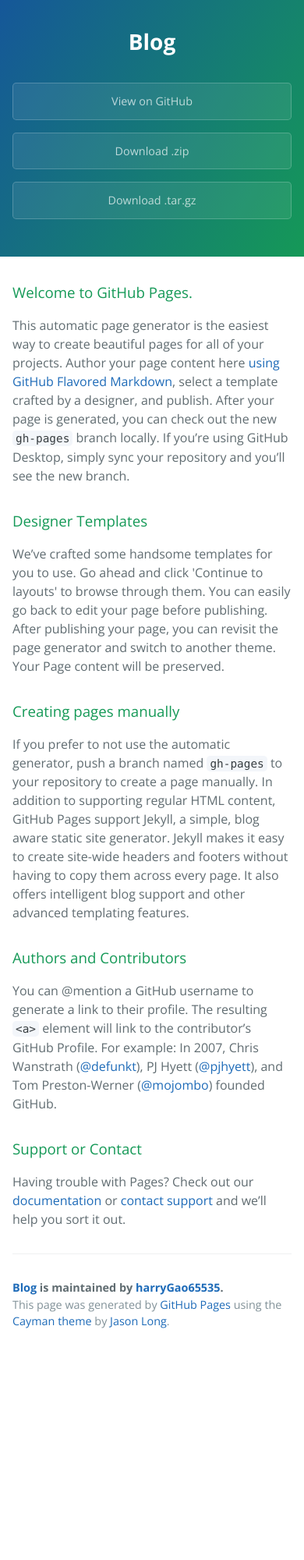
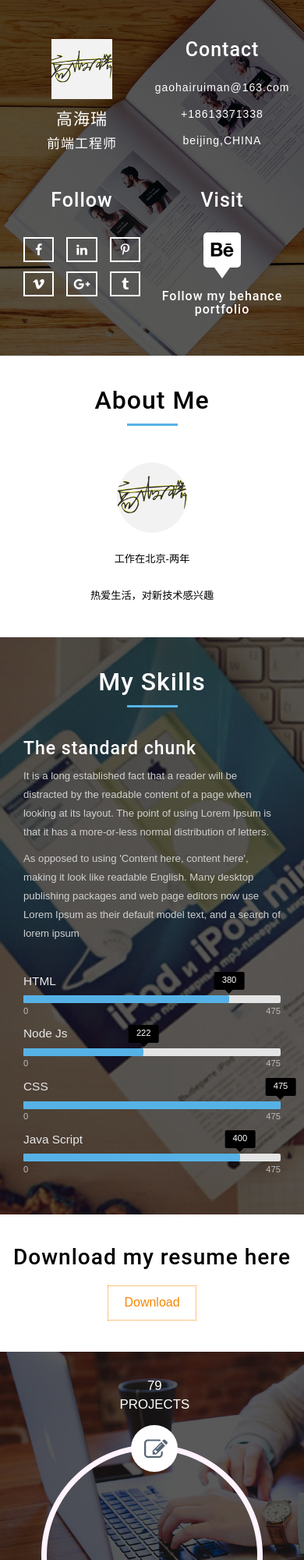
Before and after one commit to harryGao65535/blog, a plain HTML site: page index.html in a window 390 px wide. Shown: the top 2000 px of the page at 78% size. Before the commit the page ends 1737 px from the top, so only its background shows below. Drawn offline with nearby package versions, Linux system fonts and the light colour scheme.

Commit message:
index页面

```diff
--- a/index.html
+++ b/index.html
@@ -1,57 +1,203 @@
 <!DOCTYPE html>
-<html lang="en-us">
-  <head>
-    <meta charset="UTF-8">
-    <title>Blog by harryGao65535</title>
-    <meta name="viewport" content="width=device-width, initial-scale=1">
-    <link rel="stylesheet" type="text/css" href="stylesheets/normalize.css" media="screen">
-    <link href='https://fonts.googleapis.com/css?family=Open+Sans:400,700' rel='stylesheet' type='text/css'>
-    <link rel="stylesheet" type="text/css" href="stylesheets/stylesheet.css" media="screen">
-    <link rel="stylesheet" type="text/css" href="stylesheets/github-light.css" media="screen">
-  </head>
-  <body>
-    <section class="page-header">
-      <h1 class="project-name">Blog</h1>
-      <h2 class="project-tagline"></h2>
-      <a href="https://github.com/harryGao65535/blog" class="btn">View on GitHub</a>
-      <a href="https://github.com/harryGao65535/blog/zipball/master" class="btn">Download .zip</a>
-      <a href="https://github.com/harryGao65535/blog/tarball/master" class="btn">Download .tar.gz</a>
-    </section>
+<html>
+<head>
+<title>CV</title>
+<meta name="viewport" content="width=device-width, initial-scale=1">
+<meta http-equiv="Content-Type" content="text/html; charset=utf-8" />
+<meta name="keywords" content="" />
+<script type="applisalonion/x-javascript"> addEventListener("load", function() { setTimeout(hideURLbar, 0); }, false); function hideURLbar(){ window.scrollTo(0,1); } </script>
+<!-- Custom Theme files -->
+<link href="css/bootstrap.css" rel='stylesheet' type='text/css' />
+<link href="css/style.css" rel='stylesheet' type='text/css' />
+<link rel="stylesheet" href="css/swipebox.css">
+<link href="css/font-awesome.min.css" rel='stylesheet' type='text/css' />
+<!--//Custom Theme files-->
 
-    <section class="main-content">
-      <h3>
-<a id="welcome-to-github-pages" class="anchor" href="#welcome-to-github-pages" aria-hidden="true"><span aria-hidden="true" class="octicon octicon-link"></span></a>Welcome to GitHub Pages.</h3>
+<script src="js/jquery.min.js"></script>
+</head>
+<body>
+<!--banner-->
+<div class="banner">
+	<div class="container">
+		<div class="col-md-3 b-part1">
+			<img src="images/1.jpg" alt=" " />
+			<h1>高海瑞</h1>
+			<h2>前端工程师</h2>
+		</div>
+		<div class="col-md-3 b-part2">
+			<h3>Contact</h3>
+			<h4><a href="mailto:info@example.com">gaohairuiman@163.com</a></h4>
+			<h4 class="agile">+18613371338</h4>
+			<h4>beijing,CHINA</h4>
+		</div>
+		<div class="col-md-3 b-part3">
+			<h3>Follow</h3>
+			<a href="#"><i class="fa fa-facebook" aria-hidden="true"></i></a>
+			<a href="#"><i class="fa fa-linkedin" aria-hidden="true"></i></a>
+			<a href="#"><i class="fa fa-pinterest-p" aria-hidden="true"></i></a>
+			<a href="#"><i class="fa fa-vimeo" aria-hidden="true"></i></a>
+			<a href="#"><i class="fa fa-google-plus" aria-hidden="true"></i></a>
+			<a href="#"><i class="fa fa-tumblr" aria-hidden="true"></i></a>
 
-<p>This automatic page generator is the easiest way to create beautiful pages for all of your projects. Author your page content here <a href="https://guides.github.com/features/mastering-markdown/">using GitHub Flavored Markdown</a>, select a template crafted by a designer, and publish. After your page is generated, you can check out the new <code>gh-pages</code> branch locally. If you’re using GitHub Desktop, simply sync your repository and you’ll see the new branch.</p>
+		</div>
+		<div class="col-md-3 b-part4">
+			<h3>Visit</h3>
+			<i class="fa fa-behance" aria-hidden="true"></i>
+			<h4>Follow my behance portfolio</h4>
+		</div>
+		<div class="clearfix"></div>
+	</div>
+</div>
+<!--//banner-->
 
-<h3>
-<a id="designer-templates" class="anchor" href="#designer-templates" aria-hidden="true"><span aria-hidden="true" class="octicon octicon-link"></span></a>Designer Templates</h3>
-
-<p>We’ve crafted some handsome templates for you to use. Go ahead and click 'Continue to layouts' to browse through them. You can easily go back to edit your page before publishing. After publishing your page, you can revisit the page generator and switch to another theme. Your Page content will be preserved.</p>
-
-<h3>
-<a id="creating-pages-manually" class="anchor" href="#creating-pages-manually" aria-hidden="true"><span aria-hidden="true" class="octicon octicon-link"></span></a>Creating pages manually</h3>
-
-<p>If you prefer to not use the automatic generator, push a branch named <code>gh-pages</code> to your repository to create a page manually. In addition to supporting regular HTML content, GitHub Pages support Jekyll, a simple, blog aware static site generator. Jekyll makes it easy to create site-wide headers and footers without having to copy them across every page. It also offers intelligent blog support and other advanced templating features.</p>
-
-<h3>
-<a id="authors-and-contributors" class="anchor" href="#authors-and-contributors" aria-hidden="true"><span aria-hidden="true" class="octicon octicon-link"></span></a>Authors and Contributors</h3>
-
-<p>You can @mention a GitHub username to generate a link to their profile. The resulting <code>&lt;a&gt;</code> element will link to the contributor’s GitHub Profile. For example: In 2007, Chris Wanstrath (<a href="https://github.com/defunkt" class="user-mention">@defunkt</a>), PJ Hyett (<a href="https://github.com/pjhyett" class="user-mention">@pjhyett</a>), and Tom Preston-Werner (<a href="https://github.com/mojombo" class="user-mention">@mojombo</a>) founded GitHub.</p>
-
-<h3>
-<a id="support-or-contact" class="anchor" href="#support-or-contact" aria-hidden="true"><span aria-hidden="true" class="octicon octicon-link"></span></a>Support or Contact</h3>
-
-<p>Having trouble with Pages? Check out our <a href="https://help.github.com/pages">documentation</a> or <a href="https://github.com/contact">contact support</a> and we’ll help you sort it out.</p>
-
-      <footer class="site-footer">
-        <span class="site-footer-owner"><a href="https://github.com/harryGao65535/blog">Blog</a> is maintained by <a href="https://github.com/harryGao65535">harryGao65535</a>.</span>
-
-        <span class="site-footer-credits">This page was generated by <a href="https://pages.github.com">GitHub Pages</a> using the <a href="https://github.com/jasonlong/cayman-theme">Cayman theme</a> by <a href="https://twitter.com/jasonlong">Jason Long</a>.</span>
-      </footer>
-
-    </section>
+<!--about-->
+<div class="about">
+	<div class="container">
+		<h3>About Me</h3>
+		<label class="line"></label>
+		<img src="images/1.jpg" alt=" " />
+		<p>工作在北京-两年</p>
+		<p>热爱生活，对新技术感兴趣</p>
+	</div>
+</div>
+<!--//about-->
 
 
-  </body>
+<!--skills-->
+<div class="skills">
+	<div class="container">
+		<h3>My Skills</h3>
+		<label class="line"></label>
+			<div class="col-md-6 skills-left">
+				<h4>The standard chunk</h4>
+				<p>It is a long established fact that a reader will be distracted by the readable content of a page when looking at its layout. The point of using Lorem Ipsum is that it has a more-or-less normal distribution of letters.</p>
+				<p>As opposed to using 'Content here, content here', making it look like readable English. Many desktop publishing packages and web page editors now use Lorem Ipsum as their default model text, and a search of lorem ipsum</p>
+			</div>
+			<div class="col-md-6 skills-right">
+				<div class="bar_group">
+					<div class='bar_group__bar thin' label='HTML' show_values='true' tooltip='true' value='380'></div>
+					<div class='bar_group__bar thin' label='Node Js' show_values='true' tooltip='true' value='222'></div>
+					<div class='bar_group__bar thin' label='CSS' show_values='true' tooltip='true' value='475'></div>
+					<div class='bar_group__bar thin' label='Java Script' show_values='true' tooltip='true' value='400'></div>
+				</div>
+				<script src="js/bars.js"></script>
+			</div>
+			<div class="clearfix"></div>
+
+	</div>
+</div>
+<!--/skills-->
+
+<!-- download-->
+<div class="download">
+	<h3>Download my resume here</h3>
+	<a href="#">Download</a>
+</div>
+<!-- //download -->
+
+<!-- projects -->
+<div class="projects">
+	<div class="container">
+		<div class="project-grids">
+			<div class="cycle">
+				<span> </span>
+			</div>
+			<div class="project-grid total-project">
+				<p>79</p>
+				<p>Projects</p>
+				<span> <i class="p-icon"> </i></span>
+			</div>
+			<div class="project-grid clientsgrid">
+				<div>
+					<p>25</p>
+					<p>Clients</p>
+				</div>
+				<span> <i class="p-icon"> </i></span>
+			</div>
+			<div class="project-grid people-grid">
+				<div>
+					<p>100%</p>
+					<p>Satisfaction</p>
+				</div>
+				<span> <i class="p-icon"> </i></span>
+			</div>
+			<div class="clearfix"> </div>
+		</div>
+	</div>
+</div>
+<!-- //projects -->
+
+
+
+ <div class="modal fade" id="myModal" role="dialog">
+    <div class="modal-dialog">
+		<div class="modal-content">
+			<div class="modal-header">
+				 <button type="button" class="close" data-dismiss="modal">&times;</button>
+				 <h4 class="modal-title">Contrary to popular belief</h4>
+			</div>
+			<div class="modal-body">
+					<img src="images/b1.jpg "alt=" " />
+				  <p>Lorem Ipsum is simply dummy text of the printing and typesetting industry. Lorem Ipsum has been the industry's standard dummy text ever since the 1500s, when an unknown printer took a galley of type and scrambled it to make a type specimen book. It has survived not only five centuries, but also the leap into electronic typesetting, remaining essentially unchanged. It was popularised in the 1960s with the release.</p>
+			</div>
+			<div class="modal-footer">
+				  <button type="button" class="btn btn-default" data-dismiss="modal">Close</button>
+			 </div>
+
+		</div>
+	</div>
+</div>
+<!-- download-->
+<div class="download">
+	<h3>Download my resume here</h3>
+	<a href="#">Download</a>
+</div>
+<!-- //download -->
+ <div class="modal fade" id="myModal2" role="dialog">
+    <div class="modal-dialog">
+		<div class="modal-content">
+			<div class="modal-header">
+				 <button type="button" class="close" data-dismiss="modal">&times;</button>
+				 <h4 class="modal-title">The standard chunk</h4>
+			</div>
+			<div class="modal-body">
+					<img src="images/b2.jpg "alt=" " />
+				  <p>Lorem Ipsum is simply dummy text of the printing and typesetting industry. Lorem Ipsum has been the industry's standard dummy text ever since the 1500s, when an unknown printer took a galley of type and scrambled it to make a type specimen book. It has survived not only five centuries, but also the leap into electronic typesetting, remaining essentially unchanged. It was popularised in the 1960s with the release.</p>
+			</div>
+			<div class="modal-footer">
+				  <button type="button" class="btn btn-default" data-dismiss="modal">Close</button>
+			 </div>
+
+		</div>
+	</div>
+</div>
+<!--contact-->
+<div class="contact">
+	<div class="container">
+		<h3>Contact</h3>
+		<label class="line"></label>
+		<div class="col-md-4 c-w3l">
+			<i class="fa fa-map-marker" aria-hidden="true"></i>
+			<h4>北京市-昌平区</h4>
+			<h4>中国-CHINA</h4>
+		</div>
+		<div class="col-md-4 c-w3l c-mail">
+			<i class="fa fa-envelope" aria-hidden="true"></i>
+			<h4><a href="mailto:info@example.com">gaohairuiman@163.com</a></h4>
+			<h4><a href="mailto:info@example.com">601780924@qq.com</a></h4>
+		</div>
+		<div class="col-md-4 c-w3l c-phn">
+			<i class="fa fa-phone" aria-hidden="true"></i>
+			<h4>+18613371338</h4>
+			<h4>+15248084495</h4>
+		</div>
+		<div class="clearfix"></div>
+	</div>
+</div>
+<!--//contact-->
+
+<!--common js-->
+<script src="js/bootstrap.min.js"></script>
+<!--//common js-->
+</body>
 </html>
```
